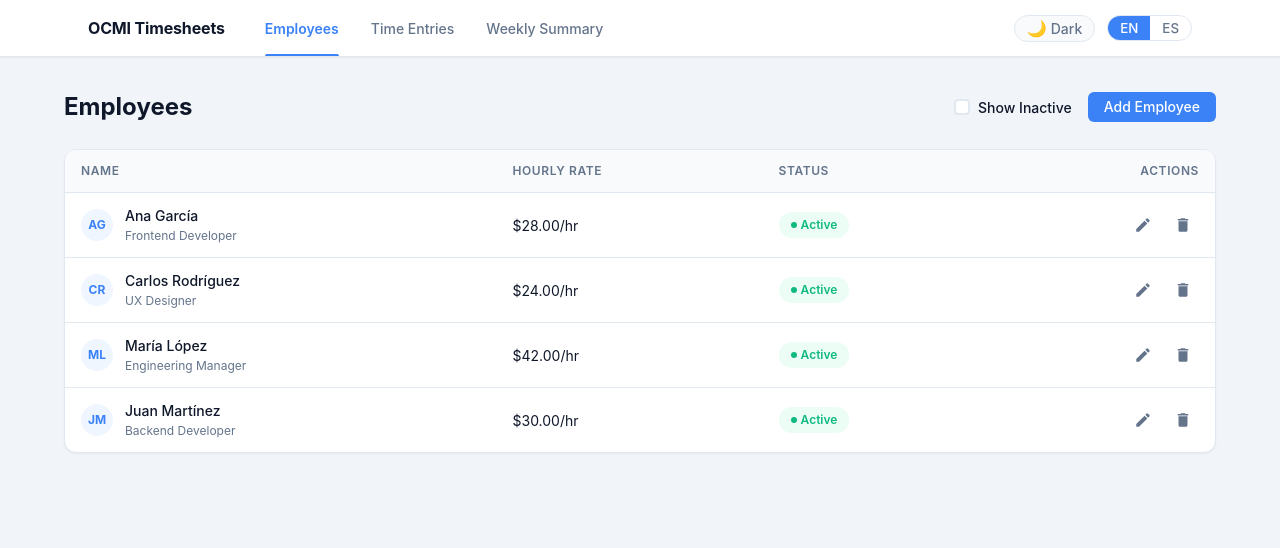
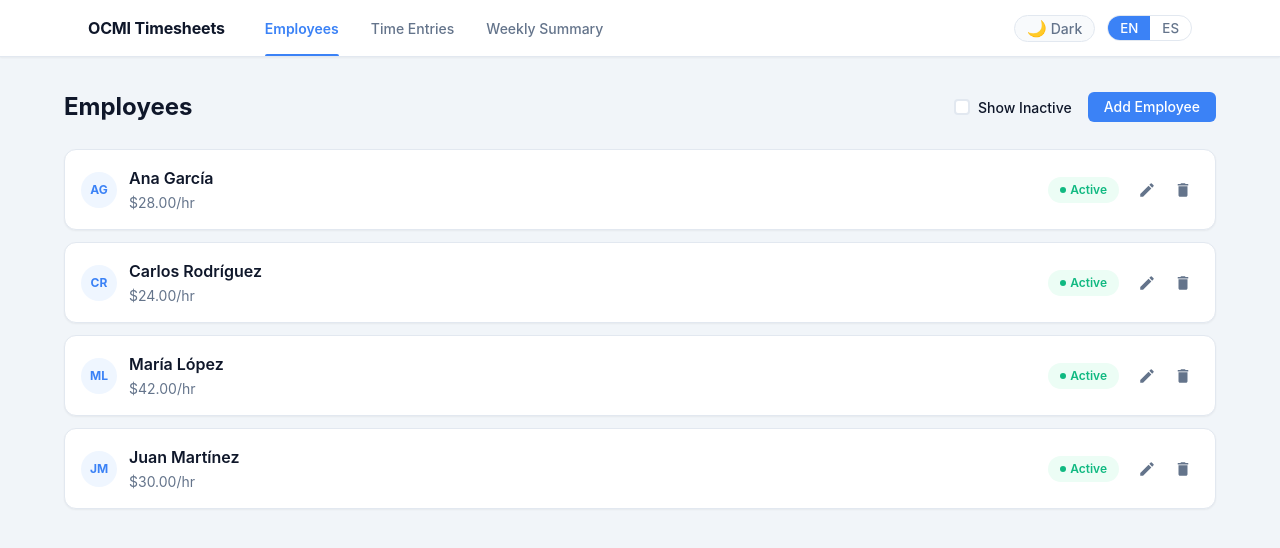
Before and after one commit to macripcode/ocmi-technical-assesment, a React (Vite) app in the folder ocmi-timesheets/web/: page / in a window 1280 px wide. Shown: the top 548 px of the page. Built offline with nearby package versions, Linux system fonts and the light colour scheme.

Commit message:
Adding responvise a Employee

```diff
--- a/ocmi-timesheets/web/src/components/EmployeeTable/EmployeeTable.module.css
+++ b/ocmi-timesheets/web/src/components/EmployeeTable/EmployeeTable.module.css
@@ -1,72 +1,52 @@
-.wrapper {
+/* ─── Card list ───────────────────────────────────────────────────── */
+.list {
+  display:        flex;
+  flex-direction: column;
+  gap:            var(--space-3);
+  animation:      slideUp var(--transition-slow) ease both;
+}
+
+/* ─── Individual card ─────────────────────────────────────────────── */
+.card {
   background-color: var(--color-surface);
   border:           1px solid var(--color-border);
   border-radius:    var(--radius-xl);
-  overflow:         hidden;
   box-shadow:       var(--shadow-sm);
-  animation:        slideUp var(--transition-slow) ease both;
+  padding:          var(--space-4);
+
+  /* Mobile: columnas apiladas */
+  display:          flex;
+  flex-direction:   column;
+  gap:              var(--space-3);
+
+  transition: box-shadow var(--transition-fast);
 }
 
-/* ─── Table ───────────────────────────────────────────────────────── */
-.table {
-  width:           100%;
-  border-collapse: collapse;
+.card:hover {
+  box-shadow: var(--shadow-md);
 }
 
-.thead {
-  background-color: var(--color-surface-alt);
-  border-bottom:    1px solid var(--color-border);
+/* Desktop ≥ 1024px: columnas en la misma fila */
+@media (min-width: 1024px) {
+  .card {
+    flex-direction: row;
+    align-items:    center;
+    gap:            var(--space-4);
+  }
 }
 
-.th {
-  padding:     var(--space-3) var(--space-4);
-  text-align:  left;
-  font-size:   var(--font-size-xs);
-  font-weight: var(--font-weight-semibold);
-  color:       var(--color-text-muted);
-  text-transform:  uppercase;
-  letter-spacing:  0.05em;
-  white-space:     nowrap;
-}
-
-.th:last-child {
-  text-align: right;
-}
-
-.tr {
-  border-bottom:  1px solid var(--color-border);
-  transition:     background-color var(--transition-fast);
-}
-
-.tr:last-child {
-  border-bottom: none;
-}
-
-.tr:hover {
-  background-color: var(--color-surface-alt);
-}
-
-.td {
-  padding:    var(--space-3) var(--space-4);
-  font-size:  var(--font-size-sm);
-  color:      var(--color-text);
-  white-space:nowrap;
-}
-
-.td:last-child {
-  text-align: right;
-}
-
-/* ─── Name cell ───────────────────────────────────────────────────── */
-.nameCell {
+/* ─── Columna principal: avatar + nombre + tarifa ─────────────────── */
+.main {
   display:     flex;
   align-items: center;
   gap:         var(--space-3);
+  flex:        1;
+  min-width:   0;
 }
 
 .avatar {
-  width:            2rem;
-  height:           2rem;
+  width:            2.25rem;
+  height:           2.25rem;
   border-radius:    var(--radius-full);
   background-color: var(--color-primary-subtle);
   color:            var(--color-primary);
@@ -78,26 +58,46 @@
   flex-shrink:      0;
 }
 
-.nameText {
-  font-weight: var(--font-weight-medium);
-  color:       var(--color-text);
+.info {
+  display:        flex;
+  flex-direction: column;
+  gap:            2px;
+  min-width:      0;
 }
 
-.roleText {
-  font-size:  var(--font-size-xs);
-  color:      var(--color-text-muted);
-  margin-top: 1px;
+.name {
+  font-size:    var(--font-size-base);
+  font-weight:  var(--font-weight-semibold);
+  color:        var(--color-text);
+  white-space:  nowrap;
+  overflow:     hidden;
+  text-overflow:ellipsis;
 }
 
-/* ─── Badge ───────────────────────────────────────────────────────── */
+.rate {
+  font-size:  var(--font-size-sm);
+  color:      var(--color-text-muted);
+  white-space:nowrap;
+}
+
+/* ─── Columna secundaria: badge + acciones ────────────────────────── */
+.secondary {
+  display:     flex;
+  align-items: center;
+  gap:         var(--space-3);
+  flex-shrink: 0;
+}
+
+/* ─── Badge de estado ─────────────────────────────────────────────── */
 .badge {
-  display:      inline-flex;
-  align-items:  center;
-  gap:          var(--space-1);
-  padding:      var(--space-1) var(--space-3);
-  border-radius:var(--radius-full);
-  font-size:    var(--font-size-xs);
-  font-weight:  var(--font-weight-semibold);
+  display:       inline-flex;
+  align-items:   center;
+  gap:           var(--space-1);
+  padding:       var(--space-1) var(--space-3);
+  border-radius: var(--radius-full);
+  font-size:     var(--font-size-xs);
+  font-weight:   var(--font-weight-semibold);
+  white-space:   nowrap;
 }
 
 .badgeActive {
@@ -112,19 +112,18 @@
 }
 
 .dot {
-  width:         0.375rem;
-  height:        0.375rem;
-  border-radius: var(--radius-full);
+  width:            0.375rem;
+  height:           0.375rem;
+  border-radius:    var(--radius-full);
   background-color: currentColor;
-  flex-shrink:   0;
+  flex-shrink:      0;
 }
 
-/* ─── Actions ─────────────────────────────────────────────────────── */
+/* ─── Botones de acción ───────────────────────────────────────────── */
 .actions {
-  display:         inline-flex;
-  align-items:     center;
-  gap:             var(--space-2);
-  justify-content: flex-end;
+  display:     inline-flex;
+  align-items: center;
+  gap:         var(--space-1);
 }
 
 .iconBtn {
@@ -143,34 +142,33 @@
     color            var(--transition-fast);
 }
 
-.iconBtnEdit {
-  color: var(--color-text-muted);
-}
+.iconBtnEdit { color: var(--color-text-muted); }
 .iconBtnEdit:hover {
   background-color: var(--color-primary-subtle);
   color:            var(--color-primary);
 }
 
-.iconBtnDanger {
-  color: var(--color-text-muted);
-}
+.iconBtnDanger { color: var(--color-text-muted); }
 .iconBtnDanger:hover {
   background-color: var(--color-danger-subtle);
   color:            var(--color-danger);
 }
 
-.iconBtnSuccess {
-  color: var(--color-text-muted);
-}
+.iconBtnSuccess { color: var(--color-text-muted); }
 .iconBtnSuccess:hover {
   background-color: var(--color-success-subtle);
   color:            var(--color-success);
 }
 
-/* ─── Empty state ─────────────────────────────────────────────────── */
+/* ─── Estado vacío ────────────────────────────────────────────────── */
 .empty {
-  padding:    var(--space-12) var(--space-4);
-  text-align: center;
-  color:      var(--color-text-muted);
-  font-size:  var(--font-size-sm);
+  display:          flex;
+  align-items:      center;
+  justify-content:  center;
+  padding:          var(--space-12) var(--space-4);
+  background-color: var(--color-surface);
+  border:           1px solid var(--color-border);
+  border-radius:    var(--radius-xl);
+  color:            var(--color-text-muted);
+  font-size:        var(--font-size-sm);
 }
--- a/ocmi-timesheets/web/src/components/EmployeeTable/index.tsx
+++ b/ocmi-timesheets/web/src/components/EmployeeTable/index.tsx
@@ -29,41 +29,28 @@ export function EmployeeTable({
 
   if (employees.length === 0) {
     return (
-      <div className={styles.wrapper}>
-        <p className={styles.empty}>{t('employees.empty')}</p>
+      <div className={styles.empty}>
+        <p>{t('employees.empty')}</p>
       </div>
     );
   }
 
   return (
-    <div className={styles.wrapper}>
-      <table className={styles.table}>
-        <thead className={styles.thead}>
-          <tr>
-            <th className={styles.th}>{t('employees.table.name')}</th>
-            <th className={styles.th}>{t('employees.table.hourlyRate')}</th>
-            <th className={styles.th}>{t('employees.table.status')}</th>
-            <th className={styles.th}>{t('employees.table.actions')}</th>
-          </tr>
-        </thead>
-        <tbody>
+    <div className={styles.list}>
       {employees.map((emp) => (
-            <tr key={emp.id} className={styles.tr}>
-              <td className={styles.td}>
-                <div className={styles.nameCell}>
+        <div key={emp.id} className={styles.card}>
+
+          {/* ── Left: avatar + name + rate ────────────────────────── */}
+          <div className={styles.main}>
             <div className={styles.avatar}>{initials(emp.name)}</div>
-                  <div>
-                    <div className={styles.nameText}>{emp.name}</div>
-                    <div className={styles.roleText}>{emp.role}</div>
+            <div className={styles.info}>
+              <span className={styles.name}>{emp.name}</span>
+              <span className={styles.rate}>${emp.hourlyRate.toFixed(2)}/hr</span>
             </div>
           </div>
-              </td>
 
-              <td className={styles.td}>
-                ${emp.hourlyRate.toFixed(2)}/hr
-              </td>
-
-              <td className={styles.td}>
+          {/* ── Right: status + actions ───────────────────────────── */}
+          <div className={styles.secondary}>
             {emp.status === 'ACTIVE' ? (
               <span className={`${styles.badge} ${styles.badgeActive}`}>
                 <span className={styles.dot} />
@@ -75,9 +62,7 @@ export function EmployeeTable({
                 {t('employees.status.inactive')}
               </span>
             )}
-              </td>
 
-              <td className={styles.td}>
             <div className={styles.actions}>
               <button
                 className={`${styles.iconBtn} ${styles.iconBtnEdit}`}
@@ -108,11 +93,10 @@ export function EmployeeTable({
                 </button>
               )}
             </div>
-              </td>
-            </tr>
+          </div>
+
+        </div>
       ))}
-        </tbody>
-      </table>
     </div>
   );
 }
--- a/ocmi-timesheets/web/src/pages/Employees/Employees.module.css
+++ b/ocmi-timesheets/web/src/pages/Employees/Employees.module.css
@@ -2,25 +2,47 @@
   animation: slideUp var(--transition-slow) ease both;
 }
 
+/* ─── Header ──────────────────────────────────────────────────────── */
 .header {
-  display:     flex;
-  align-items: center;
-  gap:         var(--space-4);
-  flex-wrap:   wrap;
-  margin-bottom: var(--space-6);
+  display:        flex;
+  flex-direction: column;   /* mobile: apilado */
+  gap:            var(--space-3);
+  margin-bottom:  var(--space-6);
 }
 
+/* Desktop ≥ 1024px: título y controles en la misma fila */
+@media (min-width: 1024px) {
+  .header {
+    flex-direction: row;
+    align-items:    center;
+    gap:            var(--space-4);
+  }
+}
+
+/* ─── Título ──────────────────────────────────────────────────────── */
 .title {
   font-size:   var(--font-size-2xl);
   font-weight: var(--font-weight-bold);
   color:       var(--color-text);
-  flex:        1 1 auto;
-  min-width:   0;
+
+  /* Mobile: centrado */
+  text-align: center;
 }
 
+@media (min-width: 1024px) {
+  .title {
+    text-align: left;
+    flex:       1 1 auto;
+    min-width:  0;
+  }
+}
+
+/* ─── Controles (checkbox + botón) ───────────────────────────────── */
 .controls {
-  display:     flex;
-  align-items: center;
-  gap:         var(--space-4);
-  flex-shrink: 0;
+  display:         flex;
+  align-items:     center;
+  gap:             var(--space-4);
+
+  /* Mobile: alineado a la derecha */
+  justify-content: flex-end;
 }
```
Lines whose indentation alone changed are shown as unchanged.
